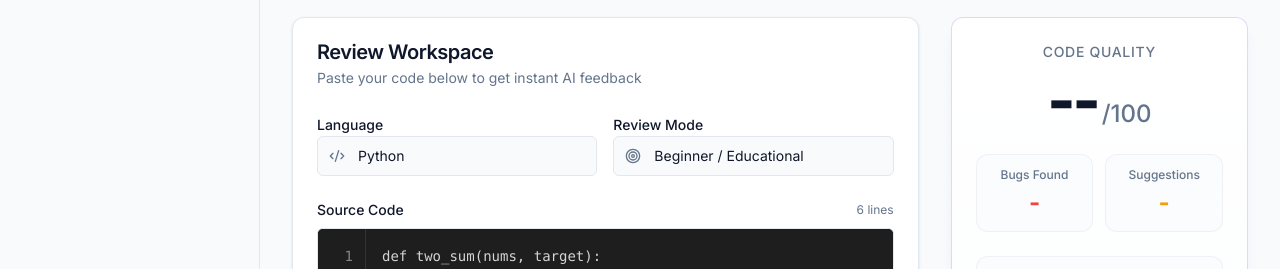
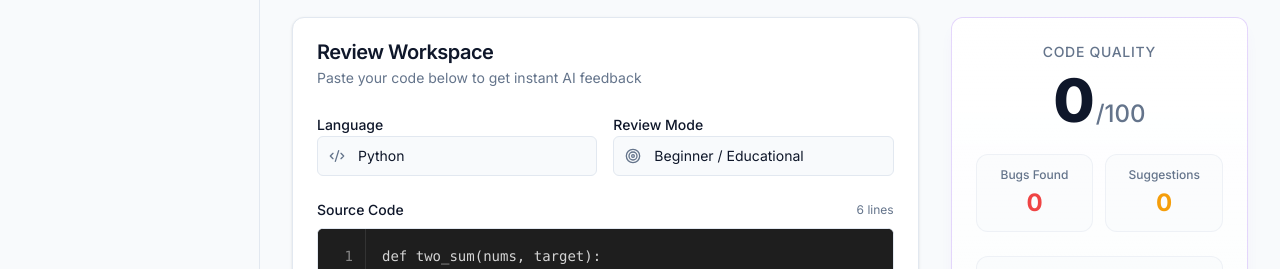
Before and after one commit to debugger1711/IntelliReview-AI_Code_Reviewer, a React (Vite) app in the folder frontend/: page / in a window 1280 px wide. Shown: the part 261-530 px from the top of the page. Built offline with nearby package versions, Linux system fonts and the light colour scheme; no server answers; sample sign-in values are in the browser's storage.

Commit message:
style: make ReviewTabs full width, truncate complexity text and default stats to 0

```diff
--- a/frontend/src/components/ReviewTabs.jsx
+++ b/frontend/src/components/ReviewTabs.jsx
@@ -68,22 +68,22 @@ const ReviewTabs = ({ review }) => {
   return (
     <Tabs defaultValue="bugs" className="w-full">
       <div className="overflow-x-auto pb-2 custom-scrollbar">
-        <TabsList>
-          <TabsTrigger value="bugs" className="gap-2">
+        <TabsList className="w-full flex min-w-max">
+          <TabsTrigger value="bugs" className="flex-1 gap-2">
             <AlertCircle className="h-4 w-4 text-error" /> Bugs
             {review.bugs?.length > 0 && <span className="ml-1 rounded-full bg-error/10 px-1.5 py-0.5 text-[10px] font-bold text-error">{review.bugs.length}</span>}
           </TabsTrigger>
-          <TabsTrigger value="suggestions" className="gap-2">
+          <TabsTrigger value="suggestions" className="flex-1 gap-2">
             <Lightbulb className="h-4 w-4 text-warning" /> Suggestions
             {review.suggestions?.length > 0 && <span className="ml-1 rounded-full bg-warning/10 px-1.5 py-0.5 text-[10px] font-bold text-warning">{review.suggestions.length}</span>}
           </TabsTrigger>
-          <TabsTrigger value="readability" className="gap-2">
+          <TabsTrigger value="readability" className="flex-1 gap-2">
             <Type className="h-4 w-4 text-primary" /> Readability
           </TabsTrigger>
-          <TabsTrigger value="optimization" className="gap-2">
+          <TabsTrigger value="optimization" className="flex-1 gap-2">
             <Zap className="h-4 w-4 text-success" /> Optimization
           </TabsTrigger>
-          <TabsTrigger value="complexity" className="gap-2">
+          <TabsTrigger value="complexity" className="flex-1 gap-2">
             <Activity className="h-4 w-4 text-text-secondary" /> Complexity
           </TabsTrigger>
         </TabsList>
--- a/frontend/src/pages/Dashboard.jsx
+++ b/frontend/src/pages/Dashboard.jsx
@@ -238,7 +238,7 @@ const Dashboard = () => {
                 <span className="text-sm font-medium text-text-secondary uppercase tracking-wider">Code Quality</span>
                 <div className="flex items-baseline gap-1">
                   <span className={`text-6xl font-extrabold tracking-tighter ${activeReview ? getScoreColor(calculateScore(activeReview)) : 'text-text-muted'}`}>
-                    {activeReview ? calculateScore(activeReview) : '--'}
+                    {activeReview ? calculateScore(activeReview) : '0'}
                   </span>
                   <span className="text-2xl text-text-secondary font-medium">/100</span>
                 </div>
@@ -248,13 +248,13 @@ const Dashboard = () => {
                 <div className="flex flex-col items-center justify-center p-3 bg-background/60 rounded-xl border border-border/50 transition-colors hover:border-error/30 hover:bg-error/5">
                   <span className="text-xs text-text-secondary mb-1 font-medium">Bugs Found</span>
                   <span className="text-2xl font-bold text-error">
-                    {activeReview ? activeReview.bugs?.length || 0 : '-'}
+                    {activeReview ? activeReview.bugs?.length || 0 : '0'}
                   </span>
                 </div>
                 <div className="flex flex-col items-center justify-center p-3 bg-background/60 rounded-xl border border-border/50 transition-colors hover:border-warning/30 hover:bg-warning/5">
                   <span className="text-xs text-text-secondary mb-1 font-medium">Suggestions</span>
                   <span className="text-2xl font-bold text-warning">
-                    {activeReview ? activeReview.suggestions?.length || 0 : '-'}
+                    {activeReview ? activeReview.suggestions?.length || 0 : '0'}
                   </span>
                 </div>
               </div>
@@ -263,13 +263,13 @@ const Dashboard = () => {
                 <div className="flex items-center justify-between p-3.5 bg-background/60 rounded-xl border border-border/50 transition-colors hover:border-primary/30">
                   <span className="text-sm font-medium text-text-secondary">Time Complexity</span>
                   <Badge variant="outline" className="font-mono text-sm border-primary/20 text-primary bg-primary/5">
-                    {activeReview?.timeComplexity || 'O(-)'}
+                    {activeReview?.timeComplexity?.match(/O\([^)]+\)/)?.[0] || 'O(-)'}
                   </Badge>
                 </div>
                 <div className="flex items-center justify-between p-3.5 bg-background/60 rounded-xl border border-border/50 transition-colors hover:border-primary/30">
                   <span className="text-sm font-medium text-text-secondary">Space Complexity</span>
                   <Badge variant="outline" className="font-mono text-sm border-primary/20 text-primary bg-primary/5">
-                    {activeReview?.spaceComplexity || 'O(-)'}
+                    {activeReview?.spaceComplexity?.match(/O\([^)]+\)/)?.[0] || 'O(-)'}
                   </Badge>
                 </div>
               </div>
```
